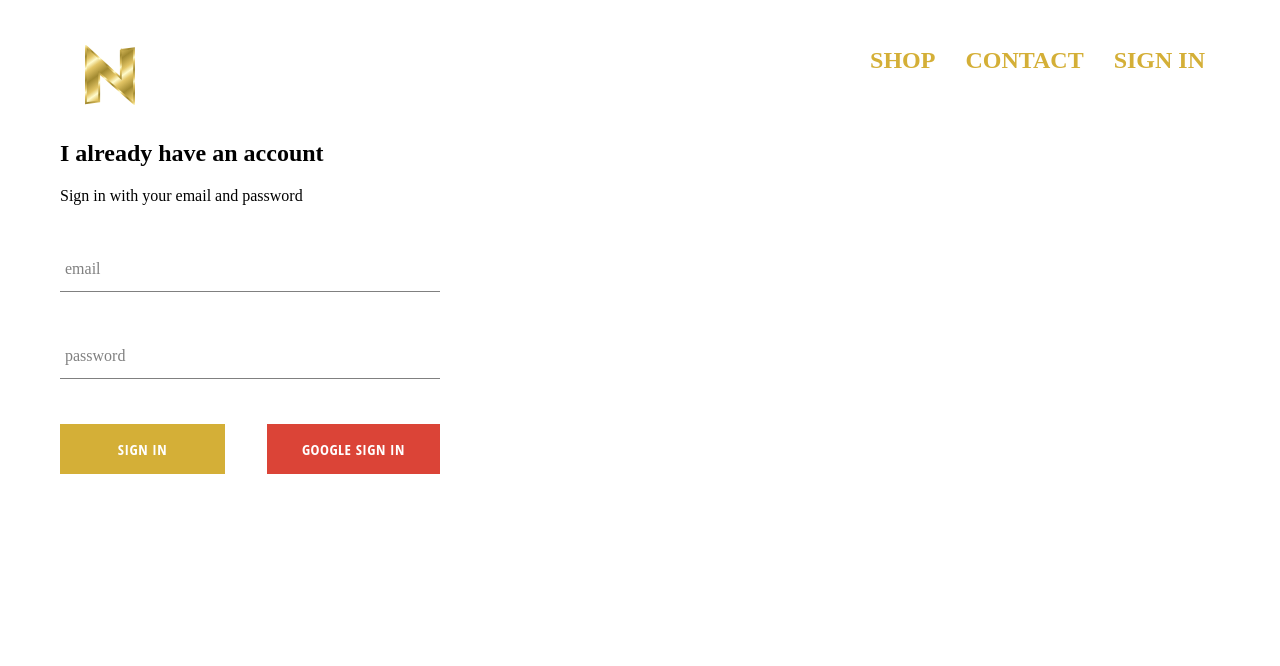
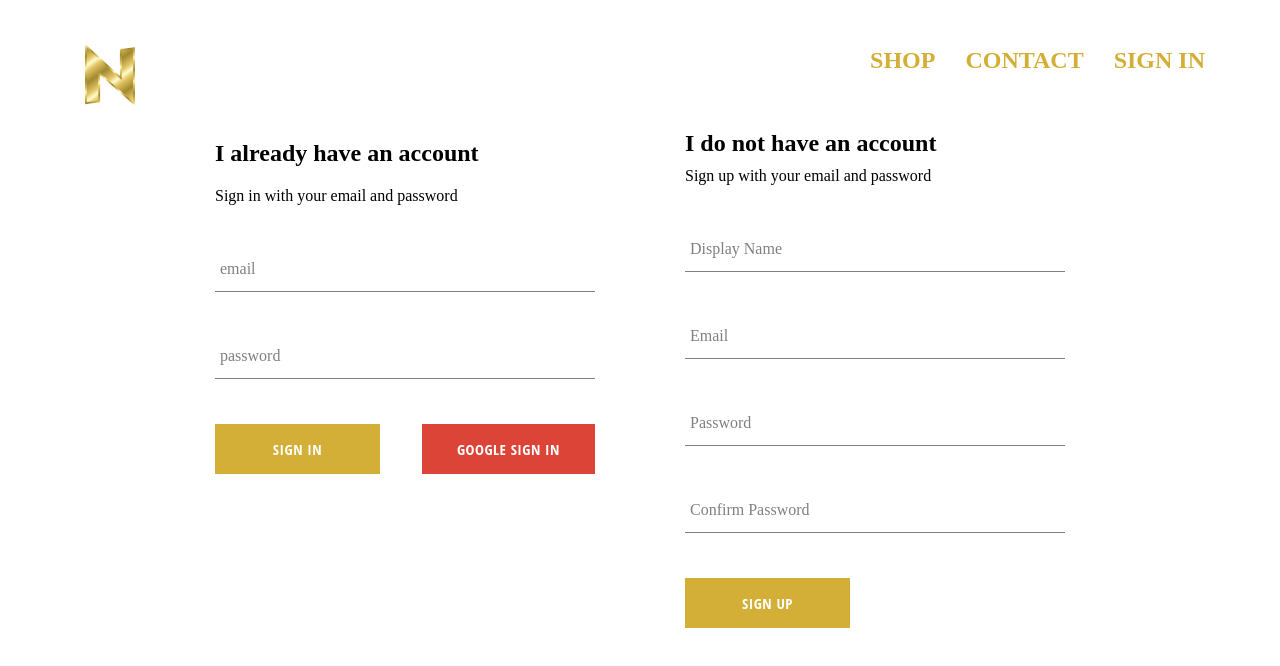
Before and after one commit to daniel-nolan85/nolan-clothing, a React (Create React App) app: page /signin in a window 1280 px wide. Shown: the top 666 px of the page. Built offline with nearby package versions, Linux system fonts and the light colour scheme; no server answers; a web font is replaced by a local one.

Commit message:
implemented ability to store authenticated users in firestore

```diff
--- a/src/App.js
+++ b/src/App.js
@@ -8,7 +8,7 @@
 import SignInAndSignUpPage from './pages/sign-in-and-sign-up/sign-in-and-sign-up.component';
 import ShopPage from './pages/shop/shop.component';
 
-import {auth} from './firebase/firebase.utils';
+import {auth, createUserProfileDocument} from './firebase/firebase.utils';
 
 class App extends React.Component {
   constructor() {
@@ -22,9 +22,21 @@
   unsubscribeFromAuth = null
 
   componentDidMount() {
-    this.unsubscribeFromAuth = auth.onAuthStateChanged(user => {
-      this.setState({currentUser: user});
-      console.log(user);
+    this.unsubscribeFromAuth = auth.onAuthStateChanged(async userAuth => {
+      if (userAuth) {
+        const userRef = await createUserProfileDocument(userAuth);
+
+        userRef.onSnapshot(snapShot => {
+          this.setState({
+            currentUser: {
+              id: snapShot.id,
+              ...snapShot.data()
+            }
+          });
+          console.log(this.state);
+        });
+      }
+      this.setState({currentUser: userAuth});
     });
   }
 
--- a/src/components/form-input/form-input.component.jsx
+++ b/src/components/form-input/form-input.component.jsx
@@ -7,13 +7,10 @@
         <input className="form-input" onChange={handleChange} {...otherProps} />
         {label ? (
             <label
-                className={`${
-                    otherProps.value.length} ? 'shrink' : ''
-                } form-input-label`}
-            >
+                className={`${otherProps.value.length ? 'shrink' : ''} form-input-label`}>
                 {label}
-            </label>)
-            : null
+            </label>
+            ) : null
         }
     </div>
 );
--- a/src/components/form-input/form-input.styles.scss
+++ b/src/components/form-input/form-input.styles.scss
@@ -16,7 +16,7 @@
     background-color: white;
     color: $sub-color;
     font-size: 18px;
-    padding: 10px 0px 10px 0px;
+    padding: 10px 0;
     display: block;
     width: 100%;
     border: none;
--- a/src/components/menu-item/menu-item.styles.scss
+++ b/src/components/menu-item/menu-item.styles.scss
@@ -24,6 +24,9 @@
 
     &.large {
         height: 380px;
+        @media screen and (max-width: 810px) {
+          height: 240px;
+        }
     }
 
     &:first-child {
--- a/src/components/sign-in/sign-in.styles.scss
+++ b/src/components/sign-in/sign-in.styles.scss
@@ -7,10 +7,6 @@
         margin: 10px 0;
     }
 
-    input {
-        padding: none;
-    }
-
     .buttons {
         display: flex;
         justify-content: space-between;
--- /dev/null
+++ b/src/components/sign-up/sign-up.component.jsx
@@ -0,0 +1,100 @@
+import React from 'react';
+
+import FormInput from '../form-input/form-input.component';
+import CustomButton from '../custom-button/custom-button.component';
+
+import {auth, createUserProfileDocument} from '../../firebase/firebase.utils';
+
+import './sign-up.styles.scss'
+
+class SignUp extends React.Component {
+    constructor() {
+        super();
+
+        this.state = {
+            displayName: '',
+            email: '',
+            password: '',
+            confirmPassword: ''
+        }
+    }
+
+    handleSubmit = async event => {
+        event.preventDefault();
+
+        const {displayName, email, password, confirmPassword} = this.state;
+
+        if (password !== confirmPassword) {
+            alert("Passwords don't match");
+            return;
+        }
+        try {
+            const {user} = await auth.createUserWithEmailAndPassword(email, password);
+
+            await createUserProfileDocument(user, {displayName});
+
+            this.setState({
+                displayName: '',
+                email: '',
+                password: '',
+                confirmPassword: ''
+            });
+
+        } catch (error) {
+            console.error(error);
+        }
+    };
+
+    handleChange = event => {
+        const {name, value} = event.target;
+
+        this.setState({[name]: value});
+    };
+
+    render() {
+        const {displayName, email, password, confirmPassword} = this.state;
+        return(
+            <div className="sign-up">
+                <h2 className="title">I do not have an account</h2>
+                <span>Sign up with your email and password</span>
+                <form className="sign-up-form" onSubmit={this.handleSubmit}>
+                    <FormInput
+                        type='text'
+                        name='displayName'
+                        value={displayName}
+                        onChange={this.handleChange}
+                        label='Display Name'
+                        required
+                    />
+                    <FormInput
+                        type='email'
+                        name='email'
+                        value={email}
+                        onChange={this.handleChange}
+                        label='Email'
+                        required
+                    />
+                    <FormInput
+                        type='password'
+                        name='password'
+                        value={password}
+                        onChange={this.handleChange}
+                        label='Password'
+                        required
+                    />
+                    <FormInput
+                        type='password'
+                        name='confirmPassword'
+                        value={confirmPassword}
+                        onChange={this.handleChange}
+                        label='Confirm Password'
+                        required
+                    />
+                    <CustomButton type='submit'>SIGN UP</CustomButton>
+                </form>
+            </div>
+        );
+    }
+}
+
+export default SignUp;
--- /dev/null
+++ b/src/components/sign-up/sign-up.styles.scss
@@ -0,0 +1,9 @@
+.sign-up {
+    display: flex;
+    flex-direction: column;
+    width: 380px;
+
+    .title {
+        margin: 10px 0;
+    }
+}
--- a/src/firebase/firebase.utils.js
+++ b/src/firebase/firebase.utils.js
@@ -12,6 +12,32 @@
     measurementId: "G-K9E2G3LT6F"
 };
 
+export const createUserProfileDocument = async (userAuth, additionalData) => {
+    if (!userAuth) return;
+
+    const userRef = firestore.doc(`users/${userAuth.uid}`);
+
+    const snapShot = await userRef.get();
+
+    if (!snapShot.exists) {
+        const {displayName, email} = userAuth;
+        const createdAt = new Date();
+
+        try {
+            await userRef.set({
+                displayName,
+                email,
+                createdAt,
+                ...additionalData
+            })
+        } catch (error) {
+            console.log('error creating user', error.message);
+        }
+    }
+
+    return userRef;
+};
+
 firebase.initializeApp(config);
 
 export const auth = firebase.auth();
--- a/src/pages/homepage/homepage.styles.scss
+++ b/src/pages/homepage/homepage.styles.scss
@@ -10,6 +10,9 @@
     display: flex;
     flex-wrap: wrap;
     justify-content: space-between;
+    @media screen and (max-width: 810px) {
+      flex-direction: column;
+    }
   }
 
   .menu-item {
--- a/src/pages/sign-in-and-sign-up/sign-in-and-sign-up.component.jsx
+++ b/src/pages/sign-in-and-sign-up/sign-in-and-sign-up.component.jsx
@@ -1,12 +1,14 @@
 import React from 'react';
 
 import SignIn from '../../components/sign-in/sign-in.component';
+import SignUp from '../../components/sign-up/sign-up.component';
 
 import './sign-in-and-sign-up.styles.scss';
 
 const SignInAndSignUpPage = () => (
     <div className="sign-in-and-sign-up">
         <SignIn />
+        <SignUp />
     </div>
 );
 
--- a/src/pages/sign-in-and-sign-up/sign-in-and-sign-up.styles.scss
+++ b/src/pages/sign-in-and-sign-up/sign-in-and-sign-up.styles.scss
@@ -0,0 +1,6 @@
+.sign-in-and-sign-up {
+    width: 850px;
+    display: flex;
+    justify-content: space-between;
+    margin: 30px auto;
+}
```
Also changed, not shown: 1 other file (tests, documents, lock files or other folders).
